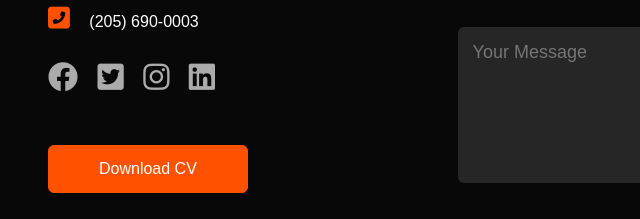
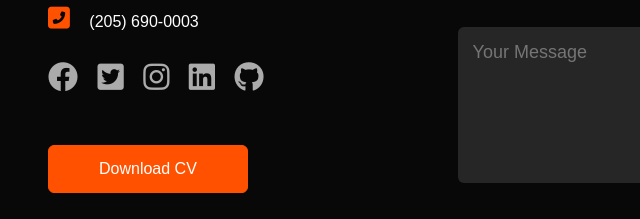
Before and after one commit to sf-bcca/portfolio, a plain HTML site: page index.html in a window 1280 px wide. Shown: the part 2788-3007 px from the top of the page, 80-720 px from the left. Drawn offline with Linux system fonts and the light colour scheme.

Commit message:
Add GitHub profile icon to social links
- Added GitHub icon linking to https://github.com/sf-bcca
- Opens in new tab with target='_blank'
- Positioned after LinkedIn for logical flow
- Enhances developer profile visibility

```diff
--- a/index.html
+++ b/index.html
@@ -160,6 +160,7 @@
                     <a href="#"><i class="fab fa-twitter-square"></i></a>
                     <a href="#"><i class="fab fa-instagram"></i></a>
                     <a href="https://www.linkedin.com/in/shedrickflowers/" target="_blank"><i class="fab fa-linkedin"></i></a>
+                    <a href="https://github.com/sf-bcca" target="_blank"><i class="fab fa-github"></i></a>
                 </div>
                 <a href="images/resume.pdf" download class="btn btn2">Download CV</a>
             </div>
```
